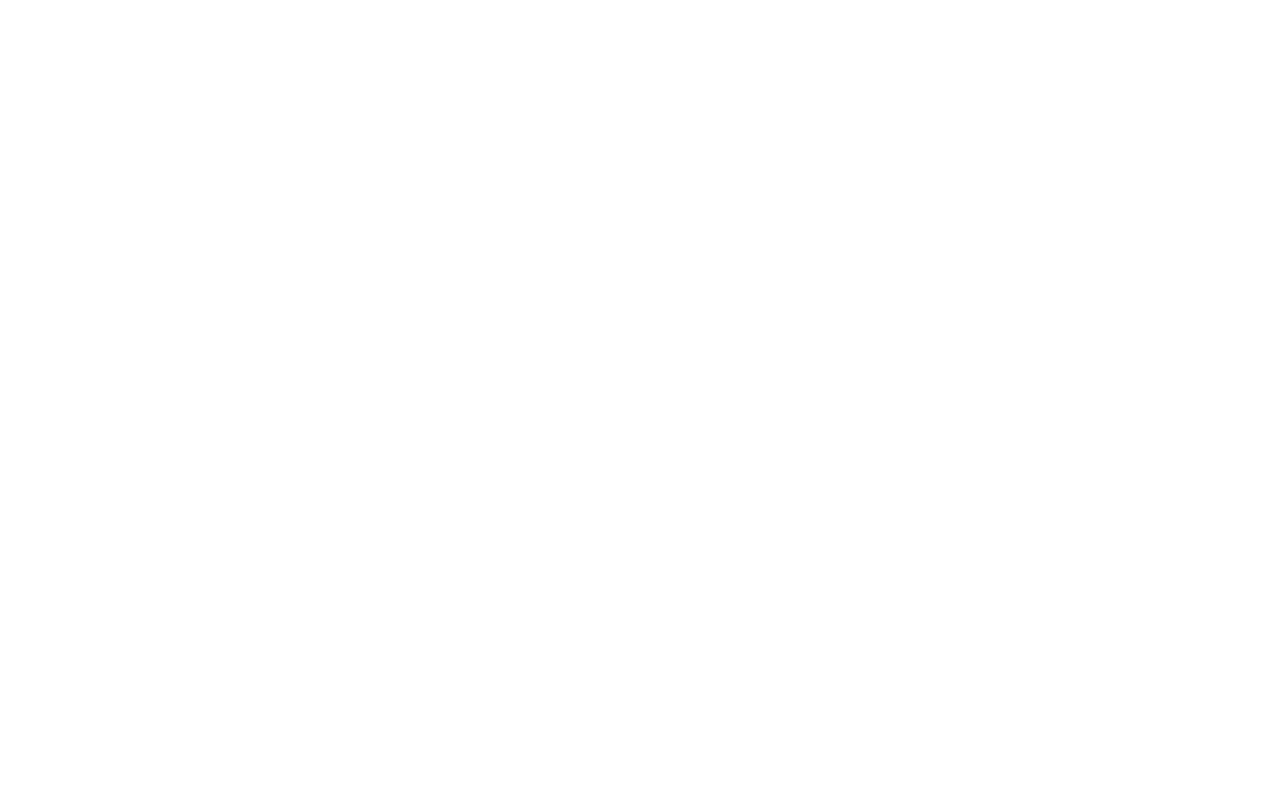
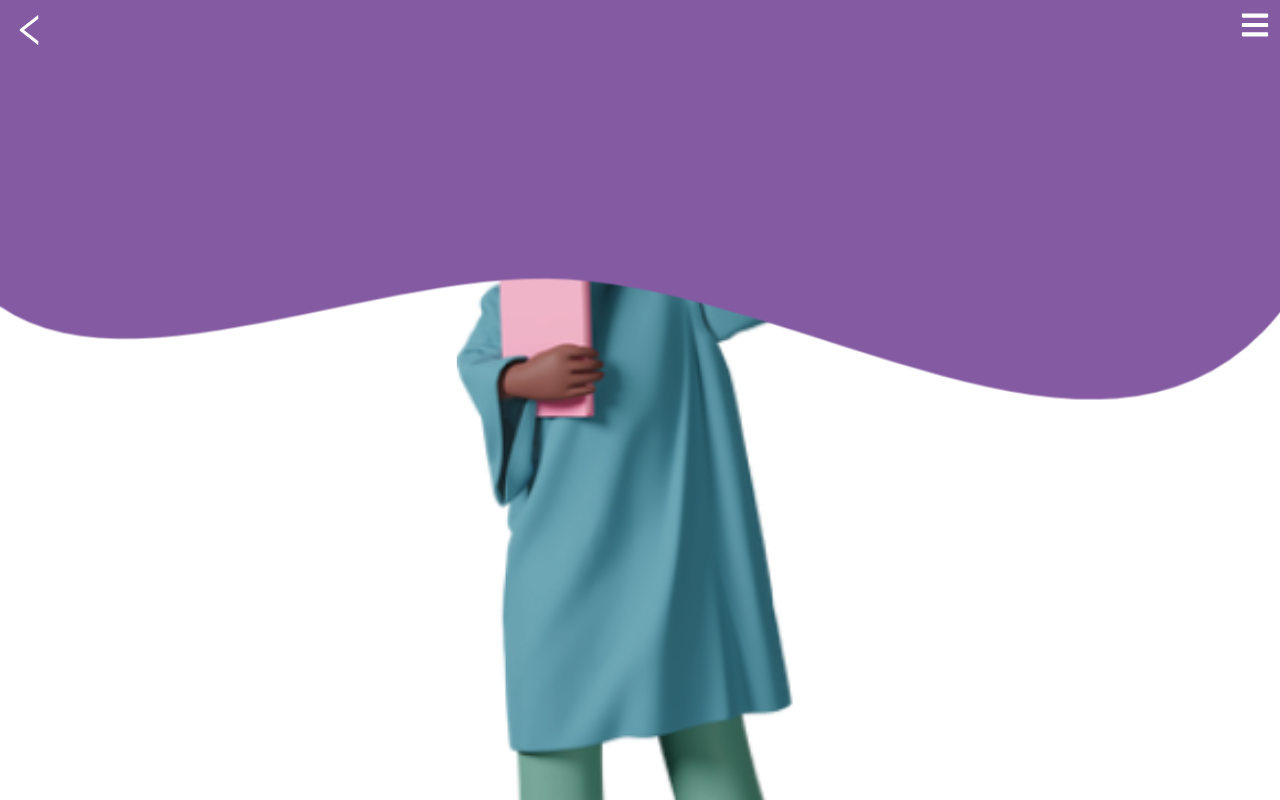
Before and after one commit to xSilentStorm313/Projekt-Web, a React (Create React App) app in the folder webapp/: page /anerkennungabschluesse in a window 1280 px wide. Before the commit this address had no page. Shown: the top 800 px of the page. Built offline with nearby package versions, Linux system fonts and the light colour scheme.

Commit message:
anerkennung beitrag

```diff
--- /dev/null
+++ b/webapp/src/AnerkennungAbschlüsse.js
@@ -0,0 +1,23 @@
+import React from "react";
+import "./EinzelnerBeitrag.css";
+import TitleBarHauptseite from './components/TitleBarHauptseite';
+import MenuIcon from "./components/MenuIcon";
+import BeitragInhaltAnerkennung from "./components/BeitraginhaltAnerkennung";
+import Kommentare from "./components/Kommentare";
+import ZurueckIcon from "./components/ZurückButton";
+import { Link } from "react-router-dom";
+
+
+export default function Arbeitserlaubnis() {
+    return (
+        <div className="hauptseite">
+            <MenuIcon items={['Home', 'Account', 'Kategorien', 'Anfrage stellen', 'Meine Chats']} />
+            <Link to='/start'>
+                <ZurueckIcon/>
+            </Link>
+            <TitleBarHauptseite />
+            <BeitragInhaltAnerkennung />
+            <Kommentare className="kommentar"/>
+        </div>
+    );
+}
--- a/webapp/src/App.js
+++ b/webapp/src/App.js
@@ -7,6 +7,7 @@
 import Arbeitserlaubnis from './Arbeitserlaubnis';
 import Asylantrag from './Asylantrag';
 import Registration from './Registration';
+import AnerkennungAbschlüsse from './AnerkennungAbschlüsse';
 
 
 function App() {
@@ -20,6 +21,7 @@
       <Route exact path="/arbeitserlaubnis" element={<Arbeitserlaubnis />} />
       <Route exact path="/asylantrag" element={<Asylantrag />} />
       <Route exact path="/registration" element={<Registration />} />
+      <Route exact path="/anerkennungabschluesse" element={<AnerkennungAbschlüsse />} />
     </Routes>
     </BrowserRouter>
   );
--- a/webapp/src/components/Beiträge.js
+++ b/webapp/src/components/Beiträge.js
@@ -15,7 +15,7 @@
         <img src={arbeitserlaubnis} className="formular" alt="formular"/>Arbeitserlaubnis <span className="beschreibung"> <br />In diesem Artikel erfährst du,
           wie du als EU und non-EU Bürger in Deutschland arbeiten kannst</span> </span></a>
 
-      <a href="/beitrag"><span className="buttonbeitrag">
+      <a href="/anerkennungabschluesse"><span className="buttonbeitrag">
         <img src={anerkennung} className="formular" alt="formular" />Anerkennung der Abschlüsse<span className="beschreibung"> <br />Hier wird dir gezeigt, wie du welche Abschlüsse anerkennen lassen kannst</span></span></a>
 
       <a href="/asylantrag"><span className="buttonbeitrag">
```
